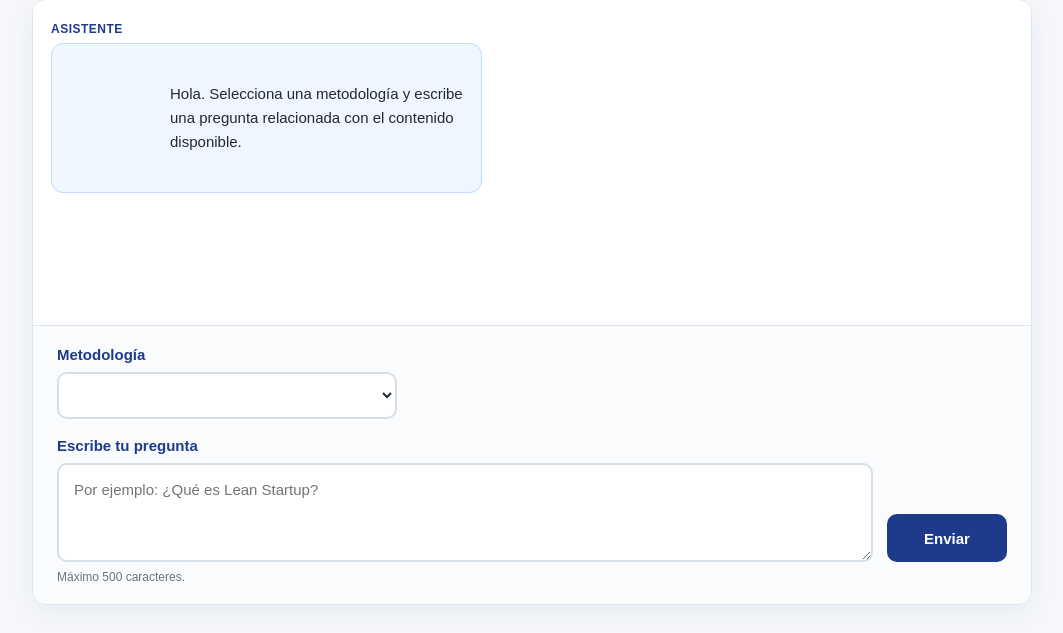
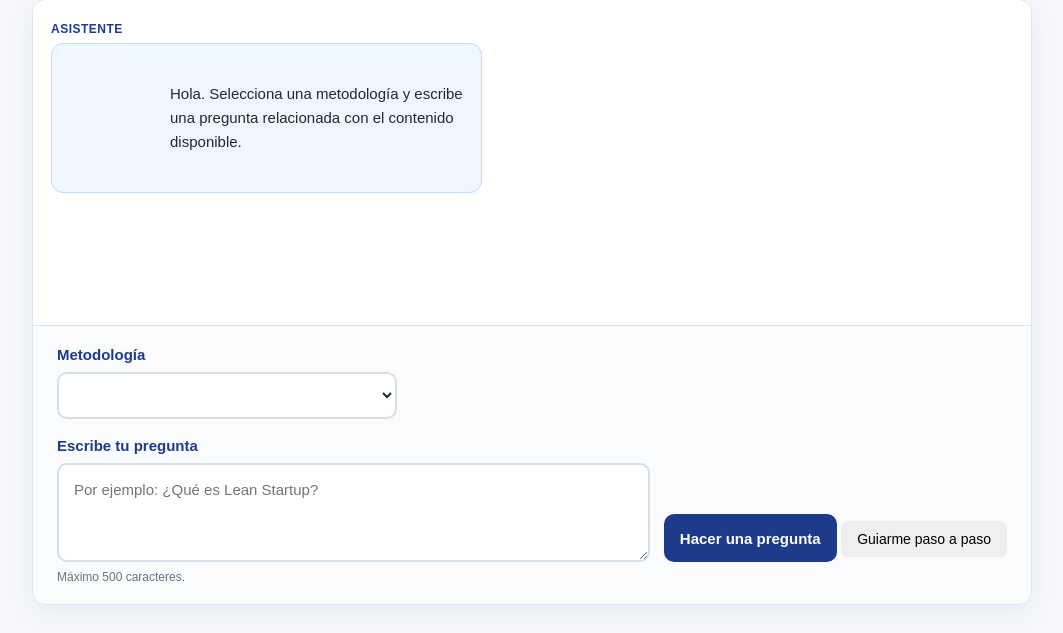
Before and after one commit to Violetarki/Proyecto-IA-FP, a Flask app: page /chat in a window 1280 px wide. Shown: the part 167-800 px from the top of the page, without its empty margins (108-1171 px from the left). Run offline with Flask 3, Linux system fonts and the light colour scheme; data that the repository does not hold is empty; parts of the project's set-up code (start-up, migrations or seed data) failed here and were passed over.

Commit message:
Añadir modos normal y guiado al chatbot

```diff
--- a/web/public.py
+++ b/web/public.py
@@ -53,6 +53,11 @@ def chat():
             "",
         ).strip()
 
+        modo = request.form.get(
+            "modo",
+            "normal",
+        )
+
         if not pregunta:
             flash(
                 "Debes escribir una pregunta.",
@@ -64,19 +69,31 @@ def chat():
                 ("Debes seleccionar una " "metodología válida."),
                 "error",
             )
-
-        else:
+        elif modo == "normal":
             try:
                 rag.responder(
                     pregunta=pregunta,
-                    metodologia=(metodologia_seleccionada),
+                    metodologia=metodologia_seleccionada,
                 )
 
             except Exception as error:
                 flash(
-                    ("No se ha podido generar " f"la respuesta: {error}"),
+                    (
+                        "No se ha podido generar "
+                        f"la respuesta: {error}"
+                    ),
                     "error",
                 )
+
+        elif modo == "guiado":
+            flash(
+                (
+                    "El modo guiado está preparado "
+                    "para su integración."
+                ),
+                "informacion",
+            )
+
 
     conversacion = rag.historial.obtener_historial(rag.id_conversacion)
 
--- a/web/templates/chatbot.html
+++ b/web/templates/chatbot.html
@@ -186,12 +186,27 @@
                         required
                     ></textarea>
 
-                    <button
-                        class="boton boton-principal boton-enviar"
-                        type="submit"
-                    >
-                        Enviar
-                    </button>
+                    <div class="botones-modo">
+
+                        <button
+                            class="boton boton-principal boton-enviar"
+                            type="submit"
+                            name="modo"
+                            value="normal"
+                        >
+                            Hacer una pregunta
+                        </button>
+
+                        <button
+                            class="boton boton-guiado"
+                            type="submit"
+                            name="modo"
+                            value="guiado"
+                        >
+                            Guiarme paso a paso
+                        </button>
+
+                    </div>
 
                 </div>
 
```
